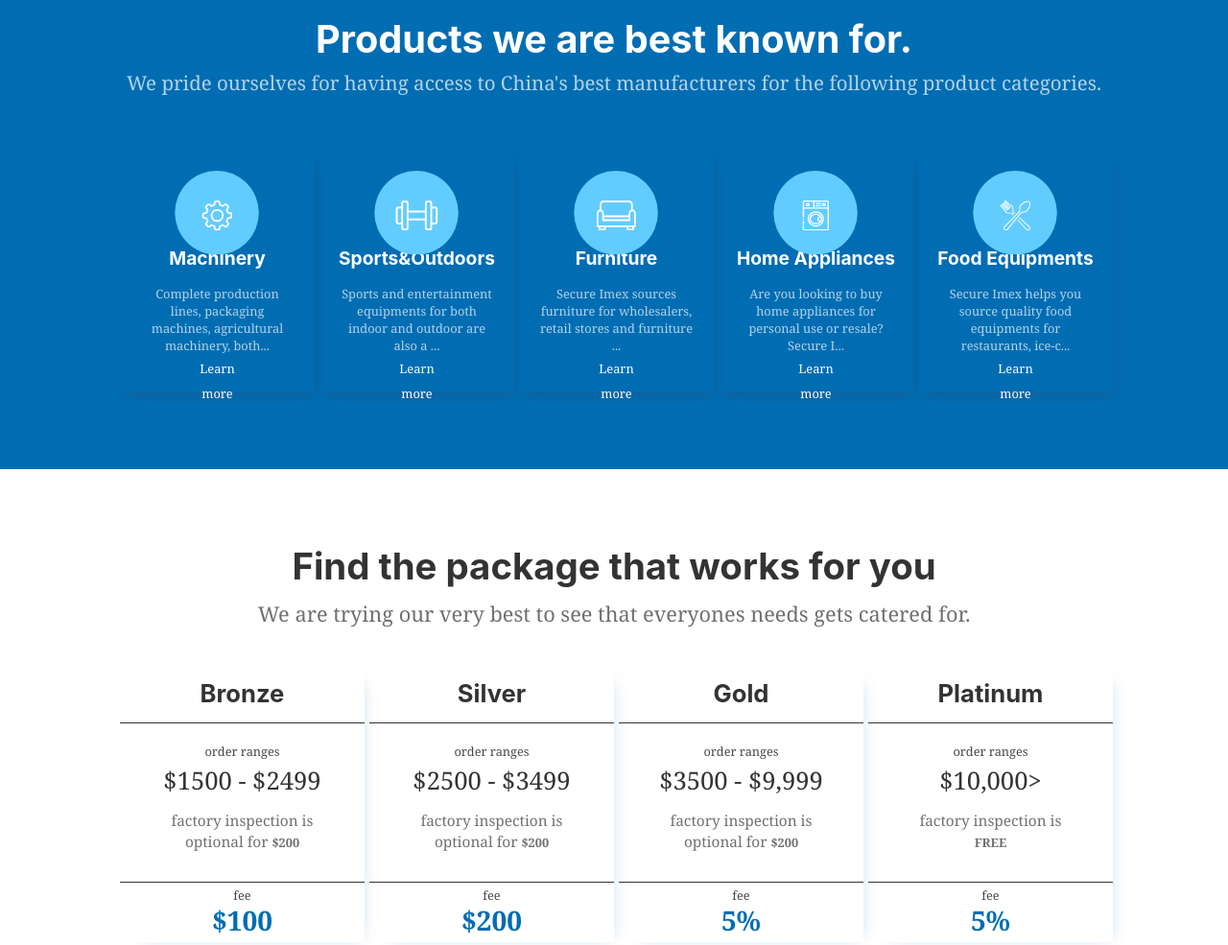
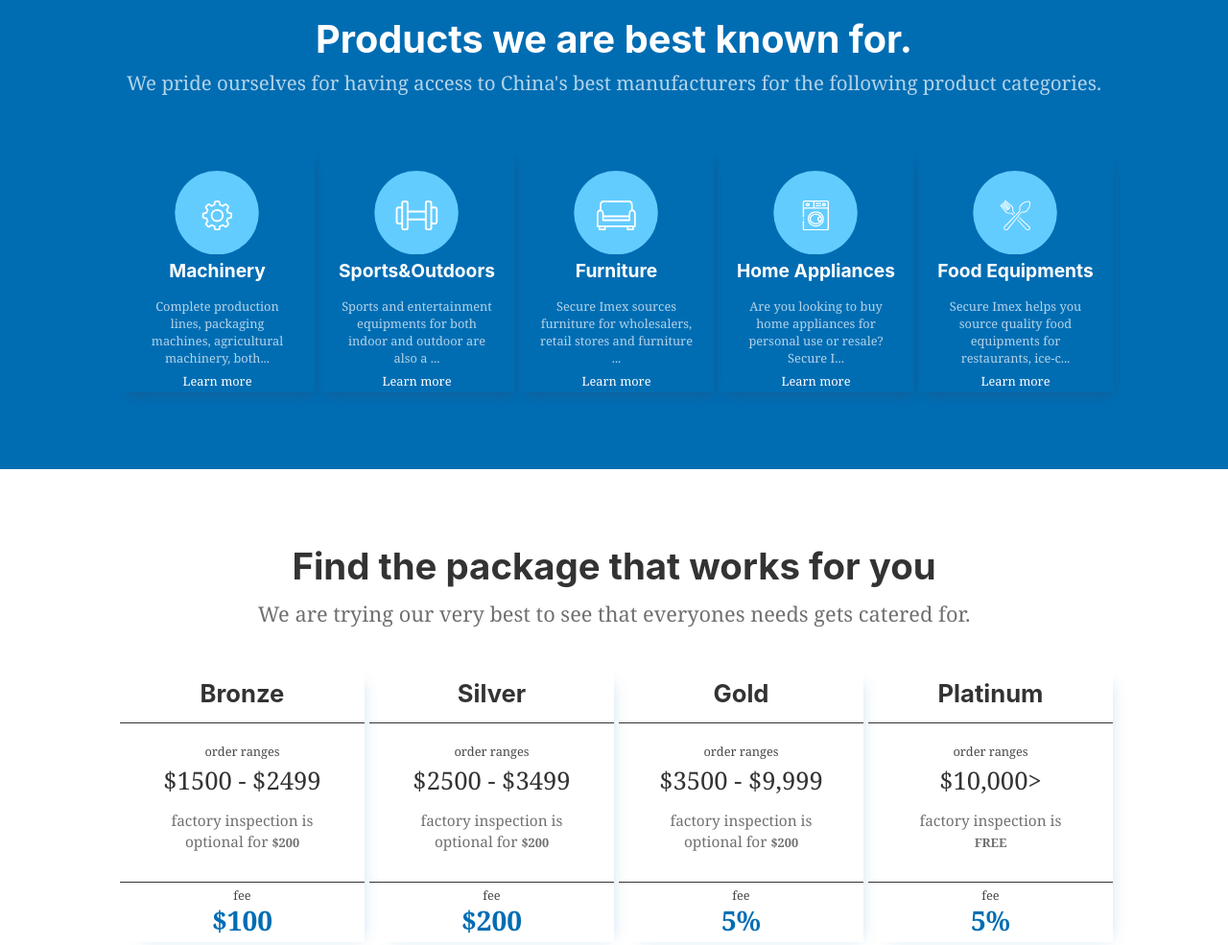
Before and after one commit to mbappai/IMEX, a Gatsby site: page / in a window 1280 px wide. Shown: the part 1514-2499 px from the top of the page at 96% size. Built offline with nearby package versions, Linux system fonts and the light colour scheme; Gatsby itself is replaced by a stand-in of ours.

Commit message:
adjusted learn more button size

```diff
--- a/src/components/products/products.module.css
+++ b/src/components/products/products.module.css
@@ -91,8 +91,9 @@ box-shadow: 3px 7px 12px -4px rgba(46,74,117,0.44);
     margin-bottom: 1.4vw;
     color:white;
 }
-.products__content__item_label button{
+.products__content__item_desc button{
     color: white;
+    font-size: 3.4vw
 }
 @media all and (min-width:450px){
 
@@ -223,7 +224,7 @@ box-shadow: 3px 7px 12px -4px rgba(46,74,117,0.44);
     }
     .products__content__item_desc button{
         font-size: 1vw;
-        width: 50%;
+        width: 60%;
         margin:0 auto;
         margin-bottom: 10px
     }
```
